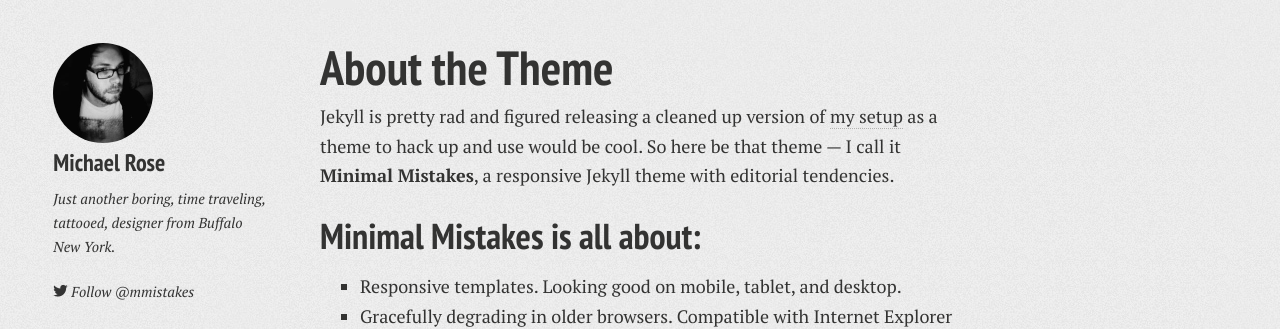
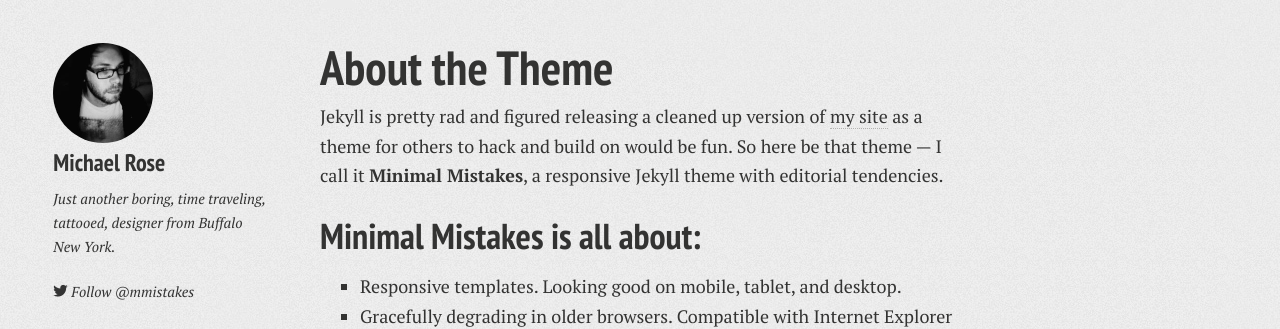
Before and after one commit to orenetar3/dgrtwo.github.com, a Jekyll site: the page built from about.md, in a window 1280 px wide. Shown: the part 732-1061 px from the top of the page. Built offline with Jekyll 4.4.1, drawn with Linux system fonts in a browser that asks for light colours; nearby versions of some CDN libraries.

Commit message:
Change about text.

```diff
--- a/about.md
+++ b/about.md
@@ -8,7 +8,7 @@ image:
   feature: texture-feature-02.jpg
 ---
 
-Jekyll is pretty rad and figured releasing a cleaned up version of [my setup](http://mademistakes.com) as a theme to hack up and use would be cool. So here be that theme --- I call it **Minimal Mistakes**, a responsive Jekyll theme with editorial tendencies.
+Jekyll is pretty rad and figured releasing a cleaned up version of [my site](http://mademistakes.com) as a theme for others to hack and build on would be fun. So here be that theme --- I call it **Minimal Mistakes**, a responsive Jekyll theme with editorial tendencies.
 
 ## Minimal Mistakes is all about:
 
```
